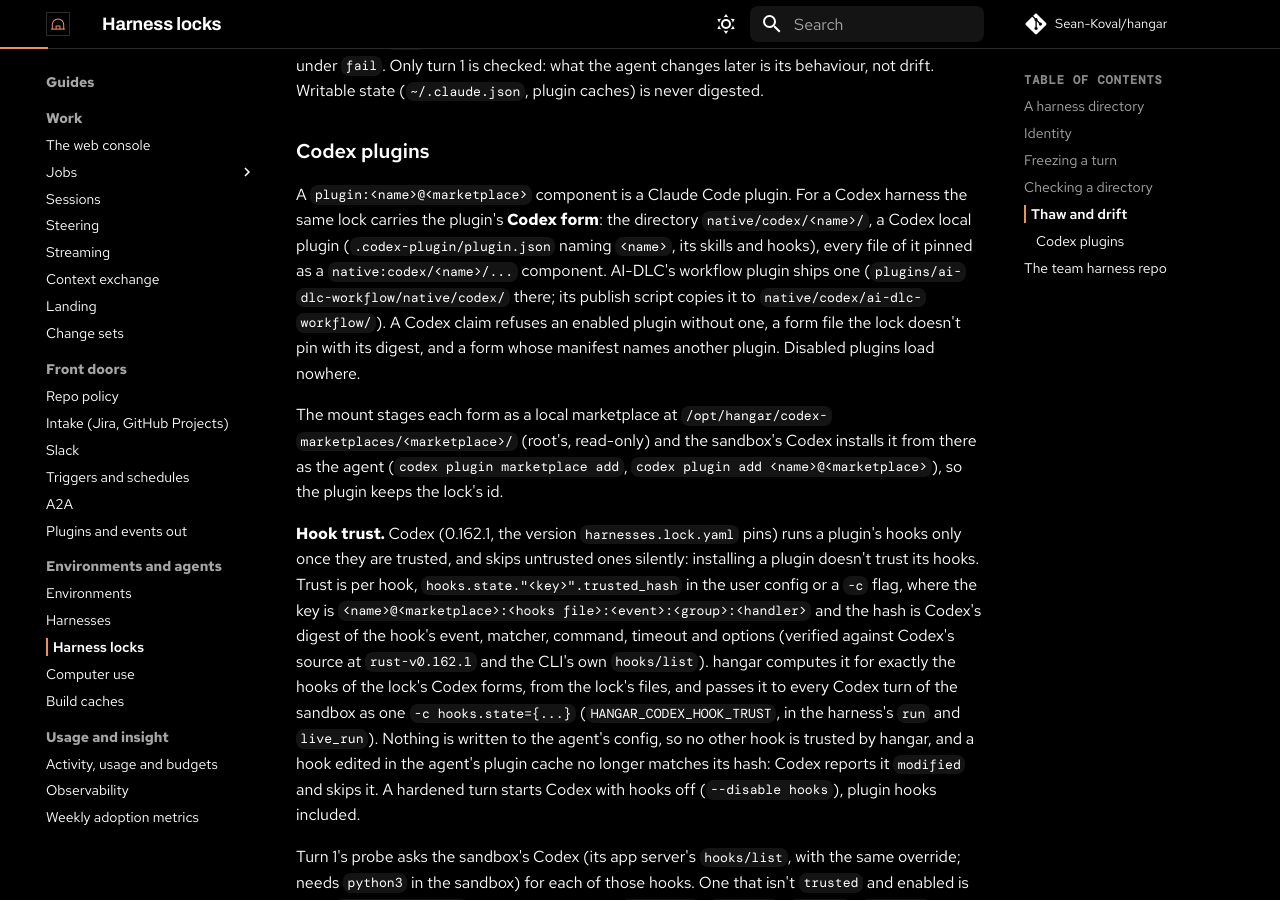
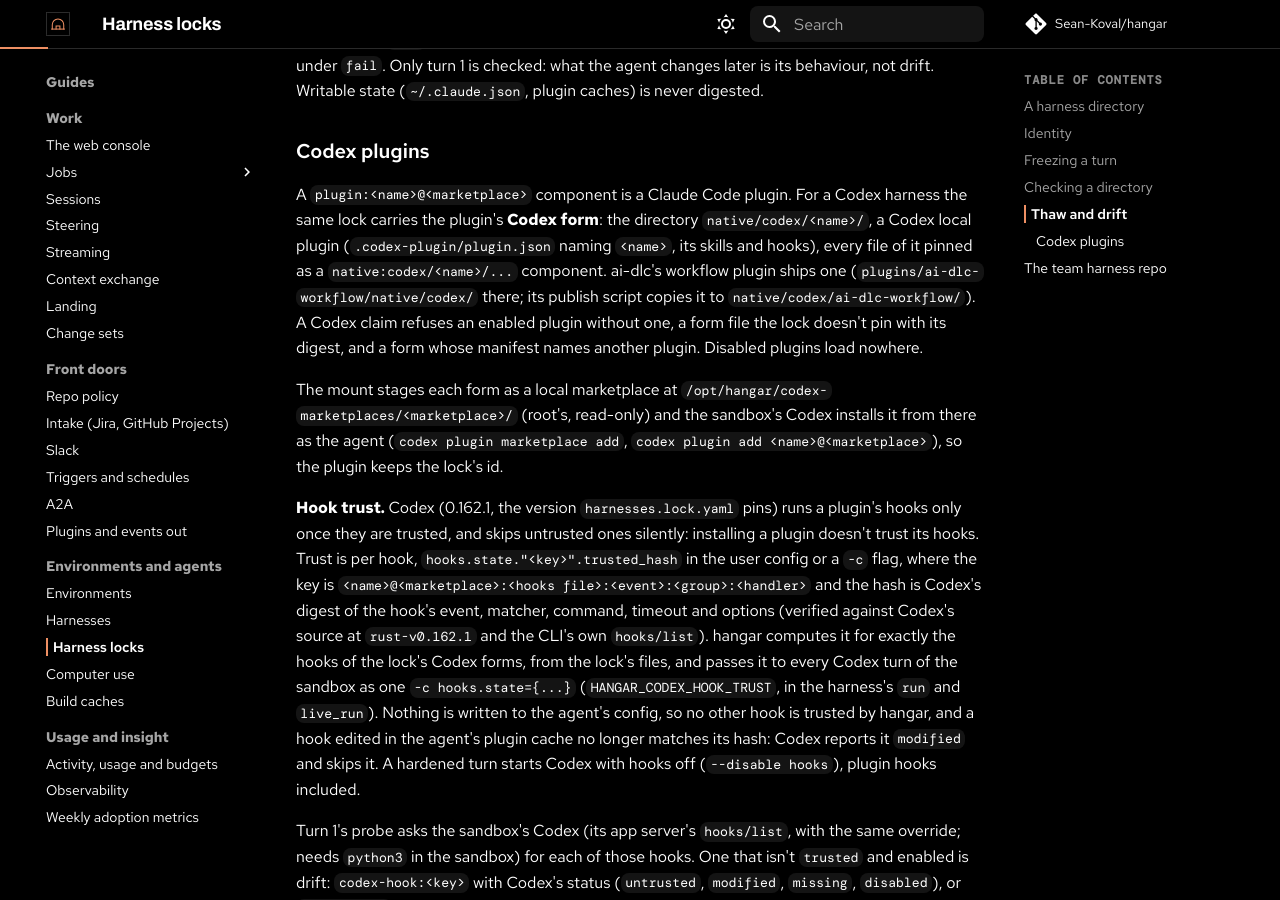
Before and after one commit to Sean-Koval/hangar, an MkDocs documentation site: the page built from docs/harness-lock.md, in a window 1280 px wide and 900 px high, scrolled down 6908 px. Built offline with MkDocs 1.6.1 and Material for MkDocs 9.7.7, drawn with Linux system fonts in a browser that asks for light colours; comment, search, counter and statistics services are not loaded.

```diff
--- a/docs/harness-lock.md
+++ b/docs/harness-lock.md
@@ -216,7 +216,7 @@ is its behaviour, not drift. Writable state (`~/.claude.json`, plugin caches) is
 
 A `plugin:<name>@<marketplace>` component is a Claude Code plugin. For a Codex harness the same lock carries the
 plugin's **Codex form**: the directory `native/codex/<name>/`, a Codex local plugin (`.codex-plugin/plugin.json`
-naming `<name>`, its skills and hooks), every file of it pinned as a `native:codex/<name>/...` component. AI-DLC's
+naming `<name>`, its skills and hooks), every file of it pinned as a `native:codex/<name>/...` component. ai-dlc's
 workflow plugin ships one (`plugins/ai-dlc-workflow/native/codex/` there; its publish script copies it to
 `native/codex/ai-dlc-workflow/`). A Codex claim refuses an enabled plugin without one, a form file the lock doesn't
 pin with its digest, and a form whose manifest names another plugin. Disabled plugins load nowhere.
```
